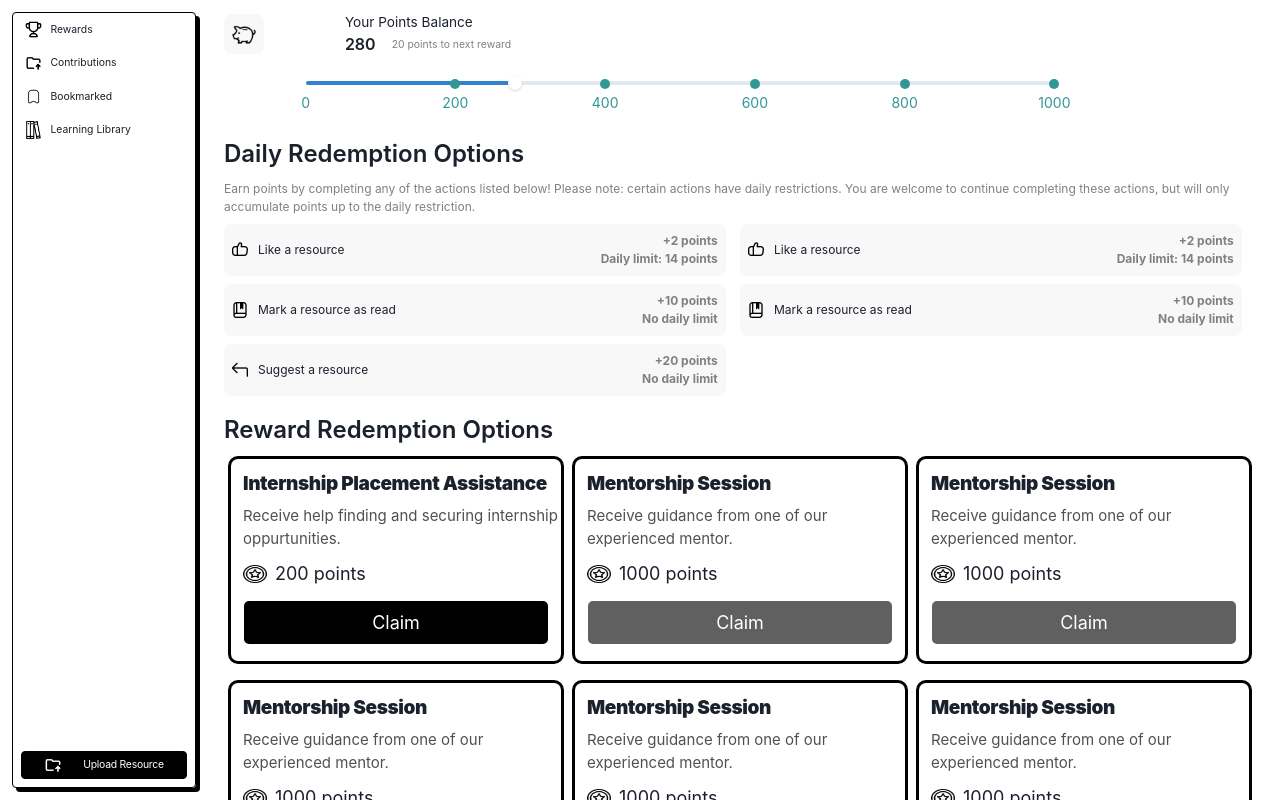
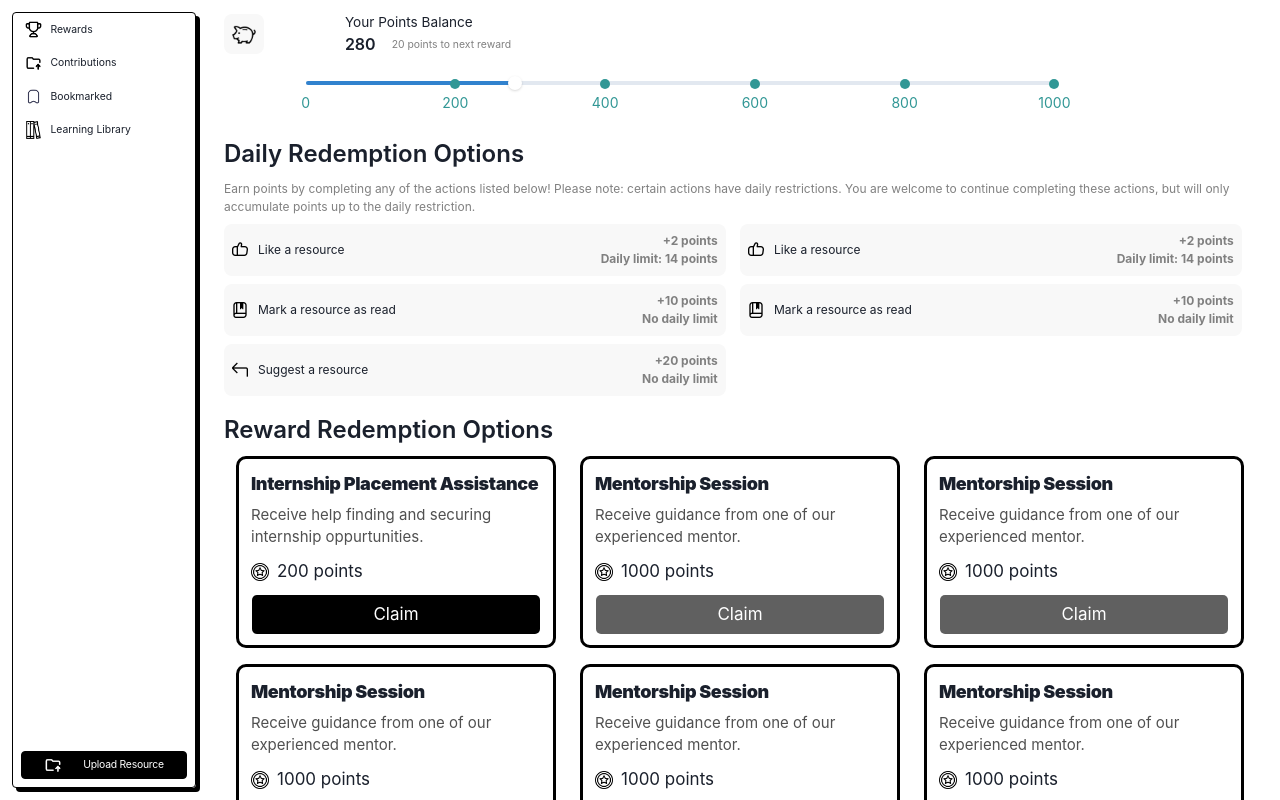
Before and after one commit to makeitMVPadmin/P4_Member_Achievement, a React (Create React App) app: page /rewards in a window 1280 px wide. Shown: the top 800 px of the page. Built offline with nearby package versions, Linux system fonts and the light colour scheme.

Commit message:
add confetti after claim reward toast message

```diff
--- a/package.json
+++ b/package.json
@@ -13,6 +13,7 @@
     "firebase": "^10.12.3",
     "framer-motion": "^11.3.2",
     "react": "^18.2.0",
+    "react-confetti": "^6.1.0",
     "react-dom": "^18.2.0",
     "react-router-dom": "^6.24.1",
     "react-scripts": "5.0.1",
--- a/src/components/RedemptionCard/RedemptionCard.scss
+++ b/src/components/RedemptionCard/RedemptionCard.scss
@@ -16,8 +16,8 @@
   }
 
   @include large-desktop {
-    width: 21rem;
-    height: 13rem;
+    width: 20rem;
+    height: 12rem;
   }
 
   &__title {
@@ -33,7 +33,7 @@
     }
 
     @include large-desktop {
-      font-size: 19px;
+      font-size: 18px;
       margin-top: 0.65rem;
       margin-left: 0.75rem;
     }
@@ -94,11 +94,6 @@
   width: 18px;
   height: 18px;
   vertical-align: middle;
-
-  @include large-desktop {
-    width: 24px;
-    heigth: 24px;
-  }
 }
 
 .reward__required-points {
@@ -110,7 +105,7 @@
   }
 
   @include large-desktop {
-    font-size: 18px;
+    font-size: 17px;
   }
 }
 
@@ -137,10 +132,10 @@
   }
 
   @include large-desktop {
-    font-size: 18px;
+    font-size: 17px;
     width: 92%;
-    margin-top: 0.75rem;
-    padding: 8px;
+    margin-top: 0.5rem;
+    padding: 7px;
   }
 }
 
@@ -160,9 +155,9 @@
   }
 
   @include large-desktop {
-    font-size: 18px;
+    font-size: 17px;
     width: 92%;
-    margin-top: 0.75rem;
-    padding: 8px;
+    margin-top: 0.5rem;
+    padding: 7px;
   }
 }
--- a/src/components/RedemptionCard/RedemptionCardTest.jsx
+++ b/src/components/RedemptionCard/RedemptionCardTest.jsx
@@ -3,9 +3,9 @@ import "./RedemptionCard.scss";
 import RedemptionToast from "./RedemptionToast";
 
 export default function RedemptionCardTest({ deductPoints }) {
-  const handleClaimReward = () => {
-    deductPoints(200);
-  };
+  // const handleClaimReward = () => {
+  //   deductPoints(200);
+  // };
 
   return (
     <section className="reward">
--- a/src/components/RedemptionCard/RedemptionToast.jsx
+++ b/src/components/RedemptionCard/RedemptionToast.jsx
@@ -1,10 +1,13 @@
+import { useState } from "react";
 import { Button, useToast } from "@chakra-ui/react";
+import Confetti from "react-confetti";
 import "./RedemptionCard.scss";
 
 function RedemptionToast({ onClick }) {
   const toast = useToast();
+  const [showConfetti, setShowConfetti] = useState(false);
 
-  const handleClick = () => {
+  const handleClick = async () => {
     const examplePromise = new Promise((resolve, reject) => {
       setTimeout(() => {
         onClick();
@@ -23,12 +26,32 @@ function RedemptionToast({ onClick }) {
       },
       loading: { title: "Claiming Reward", description: "Please wait" },
     });
+
+    try {
+      await examplePromise;
+      setShowConfetti(true);
+      setTimeout(() => {
+        setShowConfetti(false);
+      }, 5000);
+    } catch (error) {
+      console.error(error);
+    }
   };
 
   return (
-    <button className="reward__claim-button-approve" onClick={handleClick}>
-      Claim
-    </button>
+    <>
+      {showConfetti && (
+        <Confetti
+          width={window.width}
+          height={window.height}
+          recycle={false}
+          numberOfPieces={600}
+        />
+      )}
+      <button className="reward__claim-button-approve" onClick={handleClick}>
+        Claim
+      </button>
+    </>
   );
 }
 
```
Also changed, not shown: 1 other file (tests, documents, lock files or other folders).
